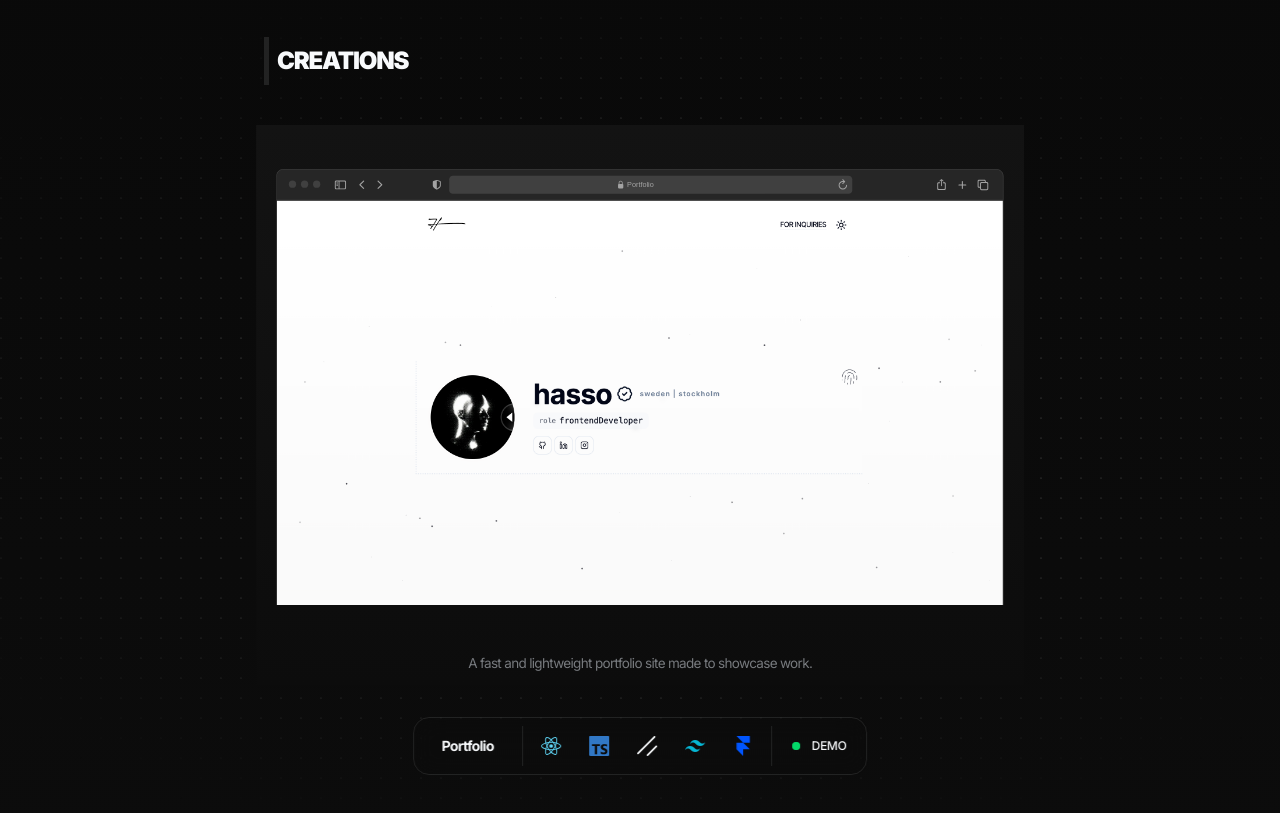
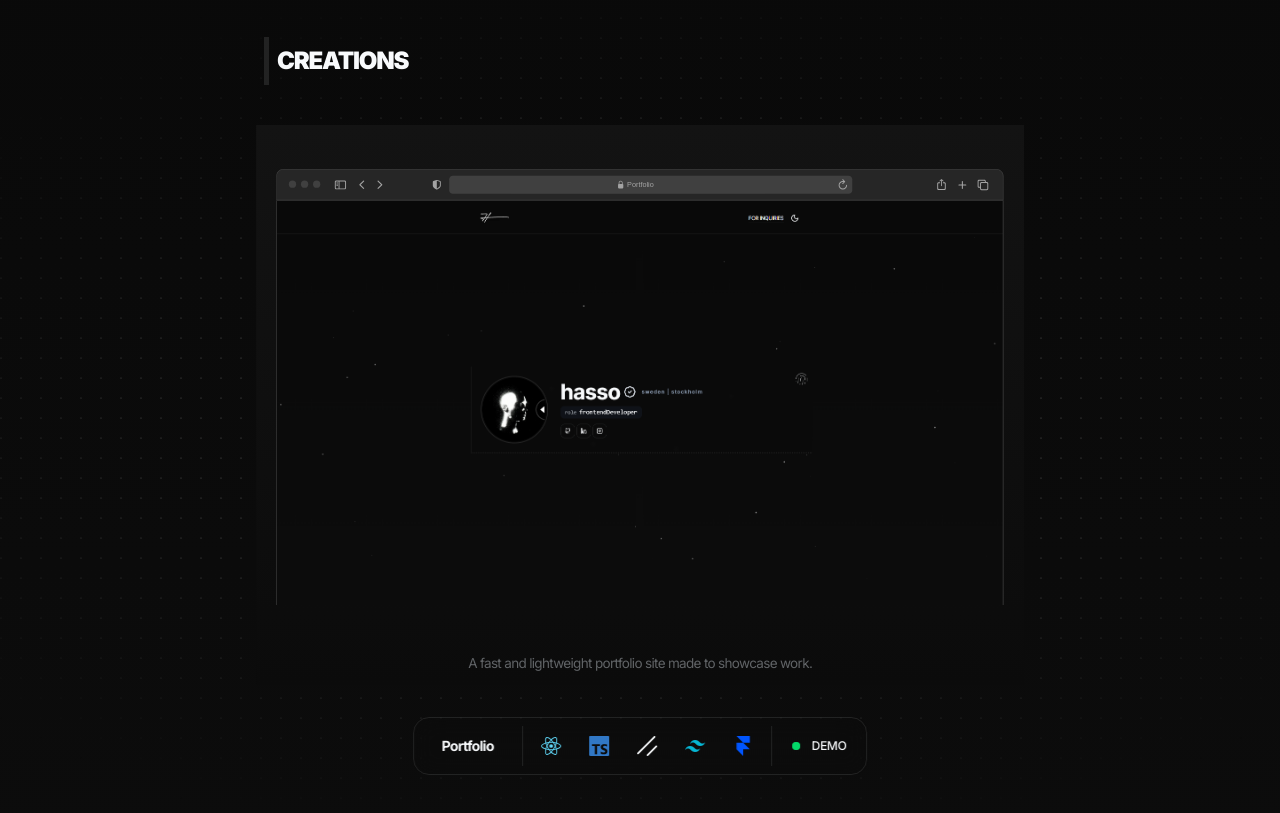
Before and after one commit to hassohamid/Portfolio-V1, a React (Vite) app: page / in a window 1280 px wide. Shown: the part 1800-2613 px from the top of the page. Built offline with nearby package versions, Linux system fonts and the light colour scheme.

Commit message:
ProjectsUpdate

```diff
--- a/src/data/ProjectList.ts
+++ b/src/data/ProjectList.ts
@@ -29,7 +29,7 @@ export const ProjectList = [
   {
     name: "Portfolio",
     description: "A fast and lightweight portfolio site made to showcase work.",
-    img: "PF.png",
+    img: "DarkPF.png",
     deployment: "https://hassohamid.com",
     technologies: [
       { icon: SiReact, name: "React", color: "#61DAFB" },
--- a/src/layout/Projects.tsx
+++ b/src/layout/Projects.tsx
@@ -68,7 +68,6 @@ export default function Projects() {
             plugins={[autoplayPlugin.current]}
             opts={{
               loop: true,
-              align: "start",
             }}
           >
             <div className="max-w-3xl mx-auto">
@@ -76,7 +75,7 @@ export default function Projects() {
                 {ProjectList.map((project) => {
                   return (
                     <CarouselItem className="">
-                      <Card className=" flex flex-col  overflow-hidden  py-0 bg-gradient-to-t shadow-none  dark:from-[rgb(12,12,12)] from-[rgb(252,252,252)] to-[rgb(241,241,241)] dark:to-[rgb(19,19,19)] border-0  rounded-none  ">
+                      <Card className=" flex flex-col  overflow-hidden  py-0 bg-gradient-to-t shadow-none  dark:from-[rgb(11,11,11)] from-[rgb(252,252,252)] to-[rgb(241,241,241)] dark:to-[rgb(19,19,19)] border-0  rounded-none  ">
                         <div className="overflow-hidden hidden sm:flex">
                           <motion.a
                             initial={{ y: 20 }}
@@ -108,7 +107,7 @@ export default function Projects() {
                             {project.name}
                           </Badge>
                         </div>
-                        <p className=" sm:text-center  tracking-tighter px-2 text-[13.5px] sm:px-5 pb-3 text-primary/50 ">
+                        <p className=" sm:text-center  tracking-tighter px-2 text-[13.5px]  sm:px-5 pb-3 text-primary/50  sm:text-primary/40  ">
                           {project.description}
                         </p>
                         <Separator className="sm:hidden" />
```
Also changed, not shown: public/DarkPF.png (added), public/PF.png (deleted).
